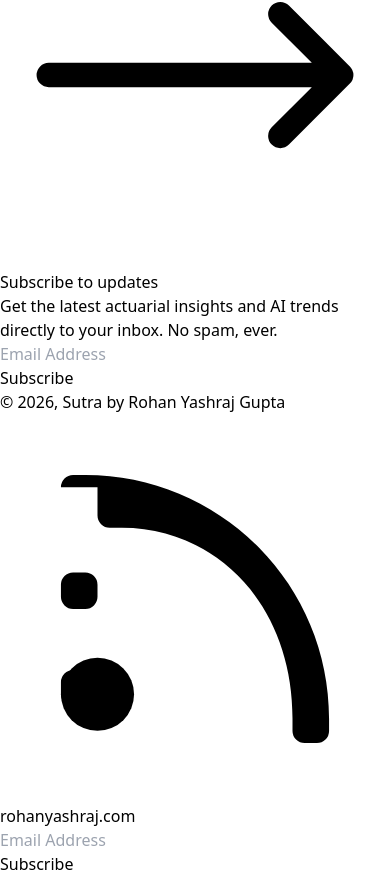
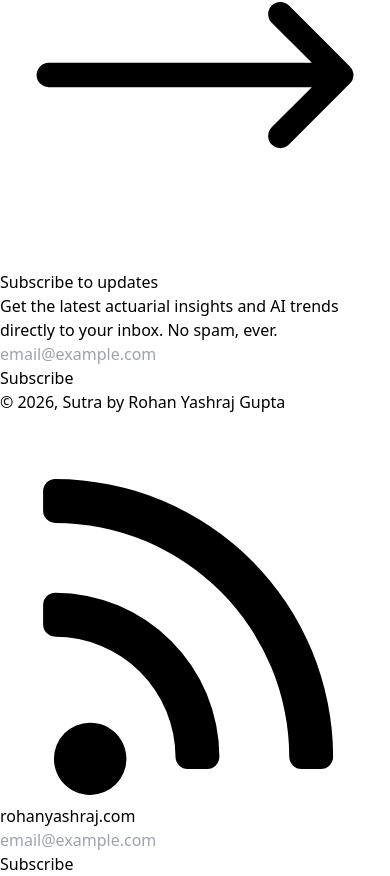
Before and after one commit to RohanYashraj/sutra-a-simple-actuarial-blog, a Next.js app: page / in a window 390 px wide. Shown: the part 5040-5916 px from the top of the page. Built offline with nearby package versions, Linux system fonts and the light colour scheme; no server answers.

Commit message:
updated unsubscribe page

```diff
--- /dev/null
+++ b/app/components/Footer.tsx
@@ -0,0 +1,45 @@
+'use client'
+
+import { usePathname } from 'next/navigation'
+import Subscribe from "./Subscribe"
+
+export default function Footer() {
+  const pathname = usePathname()
+
+  // Hide footer on unsubscribe success page
+  if (pathname === '/unsubscribe/success') return null
+
+  return (
+    <footer className="border-t border-zinc-100 py-12 mt-20">
+      <div className="mx-auto w-11/12 lg:w-3/4 flex flex-col gap-12">
+        <Subscribe />
+
+        <div className="flex flex-col md:flex-row justify-between items-center gap-4 border-t border-zinc-100 pt-8">
+          <div className="flex items-center gap-4">
+            <p className="text-zinc-400 text-xs font-medium tracking-wider">
+               © 2026, Sutra by <span className="text-zinc-700">Rohan Yashraj Gupta</span>
+            </p>
+            <a
+              href="/feed.xml"
+              className="text-zinc-400 hover:text-zinc-600 transition-colors"
+              aria-label="RSS Feed"
+            >
+              <svg xmlns="http://www.w3.org/2000/svg" viewBox="0 0 24 24" fill="currentColor" className="w-4 h-4">
+                <path d="M5.562 19c-.009 0-.019 0-.028.001A2.22 2.22 0 003.32 21.22c0 1.227.994 2.22 2.22 2.22.01 0 .02 0 .028-.001A2.22 2.22 0 007.782 21.22c0-1.227-.994-2.22-2.22-2.22zM3.403 11a.75.75 0 00-.75.75v1.2a.75.75 0 00.75.75 7.425 7.425 0 017.397 7.397.75.75 0 00.75.75h1.2a.75.75 0 00.75-.75A10.125 10.125 0 003.403 11zM3.403 4a.75.75 0 00-.75.75v1.2a.75.75 0 00.75.75 14.425 14.425 0 0114.397 14.397.75.75 0 00.75.75h1.2a.75.75 0 00.75-.75A17.125 17.125 0 003.403 4z" />
+              </svg>
+            </a>
+          </div>
+
+          <a
+            href="https://rohanyashraj.com"
+            target="_blank"
+            rel="noopener noreferrer"
+            className="text-zinc-400 hover:text-zinc-950 text-xs font-bold uppercase tracking-[0.2em] transition-colors"
+          >
+            rohanyashraj.com
+          </a>
+        </div>
+      </div>
+    </footer>
+  )
+}
--- a/app/components/Subscribe.tsx
+++ b/app/components/Subscribe.tsx
@@ -52,14 +52,14 @@ export default function Subscribe({ minimal = false }: { minimal?: boolean }) {
       )}
 
       <form onSubmit={handleSubmit} className={`flex ${minimal ? 'flex-row' : 'flex-col md:flex-row'} gap-2 w-full md:w-auto whitespace-nowrap`}>
-        <div className={`relative ${minimal ? 'w-48 md:w-64' : 'w-full md:w-72'}`}>
+        <div className={`relative ${minimal ? 'w-full md:w-64' : 'w-full md:w-72'}`}>
           <input
             type="email"
             value={email}
             onChange={(e) => setEmail(e.target.value)}
-            placeholder="Email Address"
+            placeholder="email@example.com"
             required
-            className={`w-full ${minimal ? 'bg-white/10 border-white/20 text-zinc-900' : 'bg-zinc-50 border-zinc-200 text-zinc-900'} text-sm rounded-md px-4 py-2 outline-none focus:border-zinc-400 focus:ring-1 focus:ring-zinc-400 transition-all placeholder:text-zinc-500`}
+            className="w-full bg-zinc-50 border border-zinc-200 text-zinc-900 text-sm rounded-md px-4 py-2 outline-none focus:border-zinc-400 focus:ring-1 focus:ring-zinc-400 transition-all placeholder:text-zinc-500"
             disabled={status === 'loading' || status === 'success'}
           />
         </div>
--- a/app/layout.tsx
+++ b/app/layout.tsx
@@ -7,7 +7,7 @@ import PHProvider from './providers/PostHogProvider'
 import PostHogPageView from "./providers/PostHogPageView"
 import { Analytics } from "@vercel/analytics/next"
 import { SpeedInsights } from "@vercel/speed-insights/next"
-import Subscribe from "./components/Subscribe"
+import Footer from "./components/Footer"
 import StickySubscribe from "./components/StickySubscribe"
 
 const cormorantGaramond = Cormorant_Garamond({
@@ -156,39 +156,7 @@ export default function RootLayout({
           {children}
         </div>
         </PHProvider>
-        <footer className="border-t border-zinc-100 py-12 mt-20">
-          <div className="mx-auto w-11/12 lg:w-3/4 flex flex-col gap-12">
-
-            <Subscribe />
-
-            <div className="flex flex-col md:flex-row justify-between items-center gap-4 border-t border-zinc-100 pt-8">
-              <div className="flex items-center gap-4">
-                <p className="text-zinc-400 text-xs font-medium tracking-wider">
-                   © 2026, Sutra by <span className="text-zinc-700">Rohan Yashraj Gupta</span>
-                </p>
-                <a
-                  href="/feed.xml"
-                  className="text-zinc-400 hover:text-zinc-600 transition-colors"
-                  aria-label="RSS Feed"
-                >
-                  <svg xmlns="http://www.w3.org/2000/svg" viewBox="0 0 24 24" fill="currentColor" className="w-4 h-4">
-                    <path fillRule="evenodd" d="M3.75 4.5a.75.75 0 01.75-.75h.75c8.284 0 15 6.716 15 15v.75a.75.75 0 01-.75.75h-.75a.75.75 0 01-.75-.75v-.75C18 11.708 13.292 7 7.5 7H6.75a.75.75 0 01-.75-.75V4.5zm0 6a.75.75 0 01.75-.75h.75a.75.75 0 01.75.75v.75a.75.75 0 01-.75.75H4.5a.75.75 0 01-.75-.75v-.75zm0 6a.75.75 0 01.75-.75h.75a.75.75 0 01.75.75v.75a.75.75 0 01-.75.75H4.5a.75.75 0 01-.75-.75v-.75z" clipRule="evenodd" />
-                    <path d="M3.75 17.25a2.25 2.25 0 114.5 0 2.25 2.25 0 01-4.5 0z" />
-                  </svg>
-                </a>
-              </div>
-
-              <a
-                href="https://rohanyashraj.com"
-                target="_blank"
-                rel="noopener noreferrer"
-                className="text-zinc-400 hover:text-zinc-950 text-xs font-bold uppercase tracking-[0.2em] transition-colors"
-              >
-                rohanyashraj.com
-              </a>
-            </div>
-          </div>
-        </footer>
+        <Footer />
         <StickySubscribe />
         <Analytics />
         <SpeedInsights />
```
Also changed, not shown: app/unsubscribe/success/page.tsx (+14 -3 lines).
